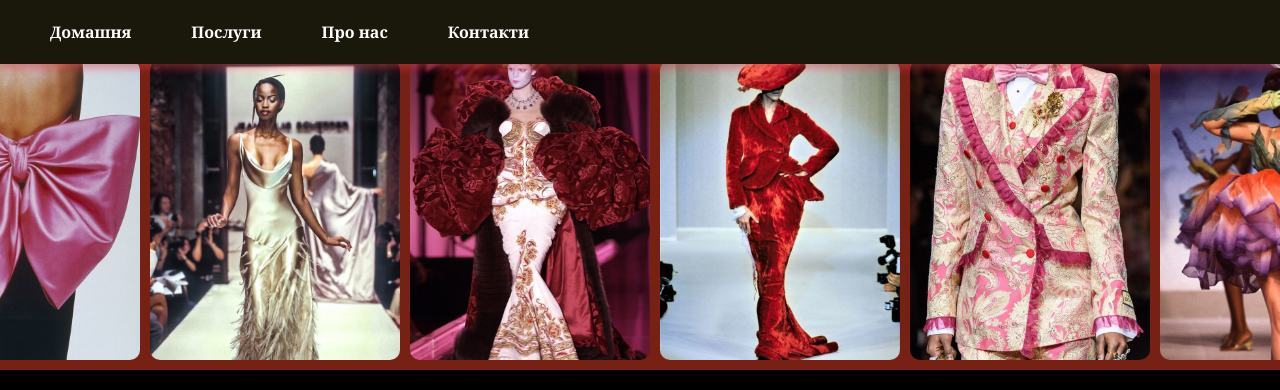
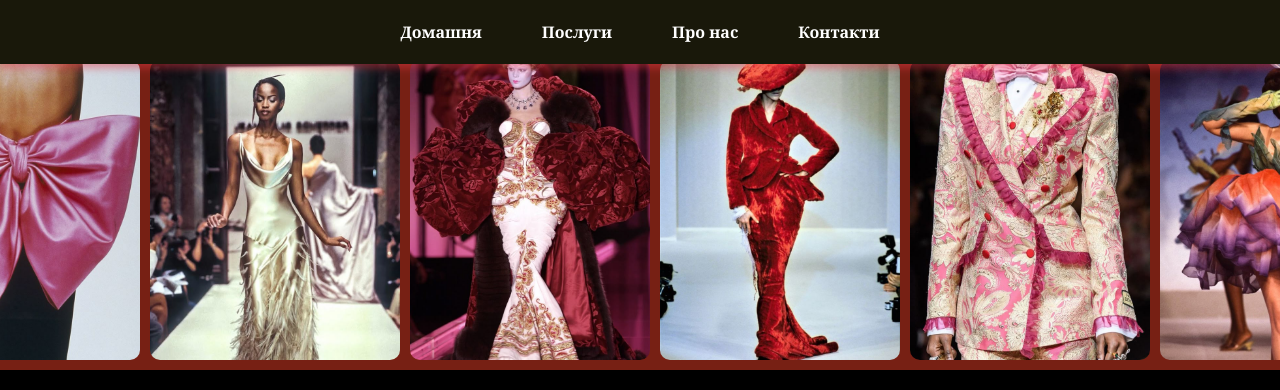
Before and after one commit to BlautaVi/WD1-2, a website built with webpack: page index.html in a window 1280 px wide. Shown: the top 390 px of the page. Built offline with nearby package versions, Linux system fonts and the light colour scheme.

Commit message:
порівняла навігаційне меню

```diff
--- a/css/style.css
+++ b/css/style.css
@@ -114,7 +114,7 @@ textarea {
   .navbar {
     background: #19180A;
     display: flex;
-    justify-content: space-between;
+    justify-content: center;
     align-items: center;
     padding: 10px 20px;
     position: fixed;
@@ -422,7 +422,6 @@ textarea {
       font-family: Georgia, serif;
       font-size: 18px;
       text-align: center;
-      animation: slideUp 1.5s ease-in-out;
     }
     .footer a {
       margin-top: 15px;
```
